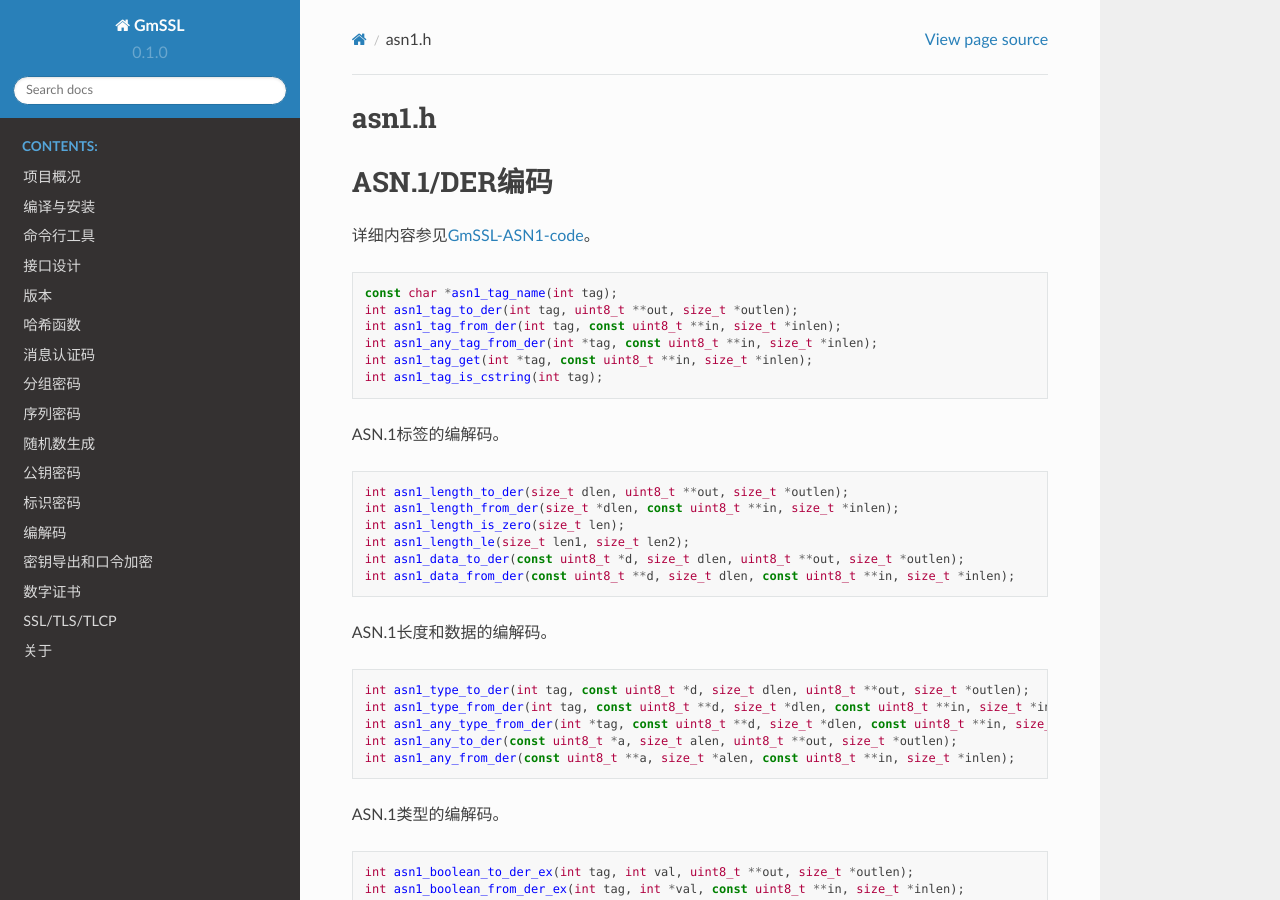
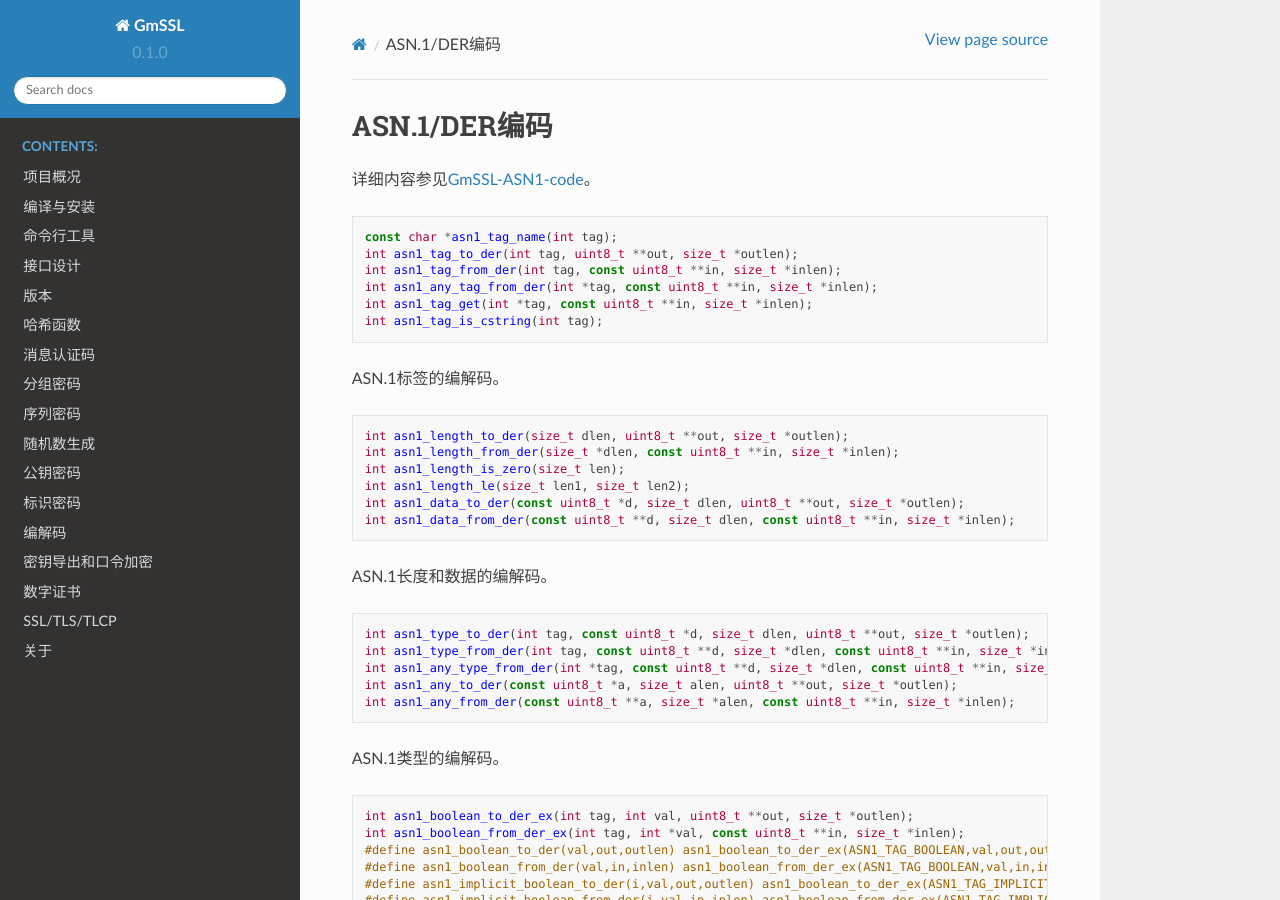
Before and after one commit to zxm256/gmssl-docs, a Sphinx documentation site: the page built from docs/source/encode_decode/ans1.md, in a window 1280 px wide and 900 px high. Built offline with Sphinx 7.4.7 and the Read the Docs theme 2.0.0, drawn with Linux system fonts in a browser that asks for light colours; pages that are not in the unit, such as notebooks, are missing from menus.

Commit message:
Update ans1.md

```diff
--- a/docs/source/encode_decode/ans1.md
+++ b/docs/source/encode_decode/ans1.md
@@ -1,5 +1,3 @@
-# asn1.h
-
 # ASN.1/DER编码
 
 详细内容参见[GmSSL-ASN1-code](https://github.com/guanzhi/gmssl-v3-dev/blob/main/src/asn1.c)。
```
